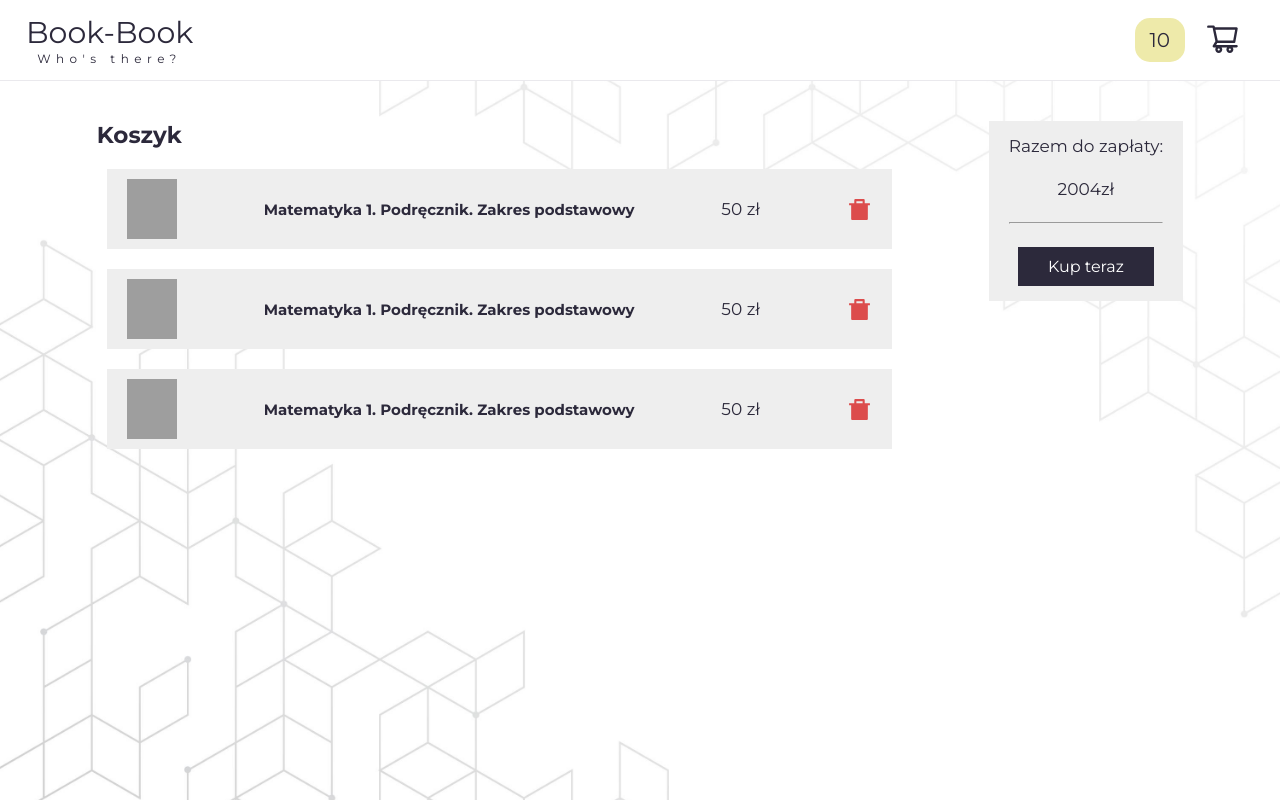
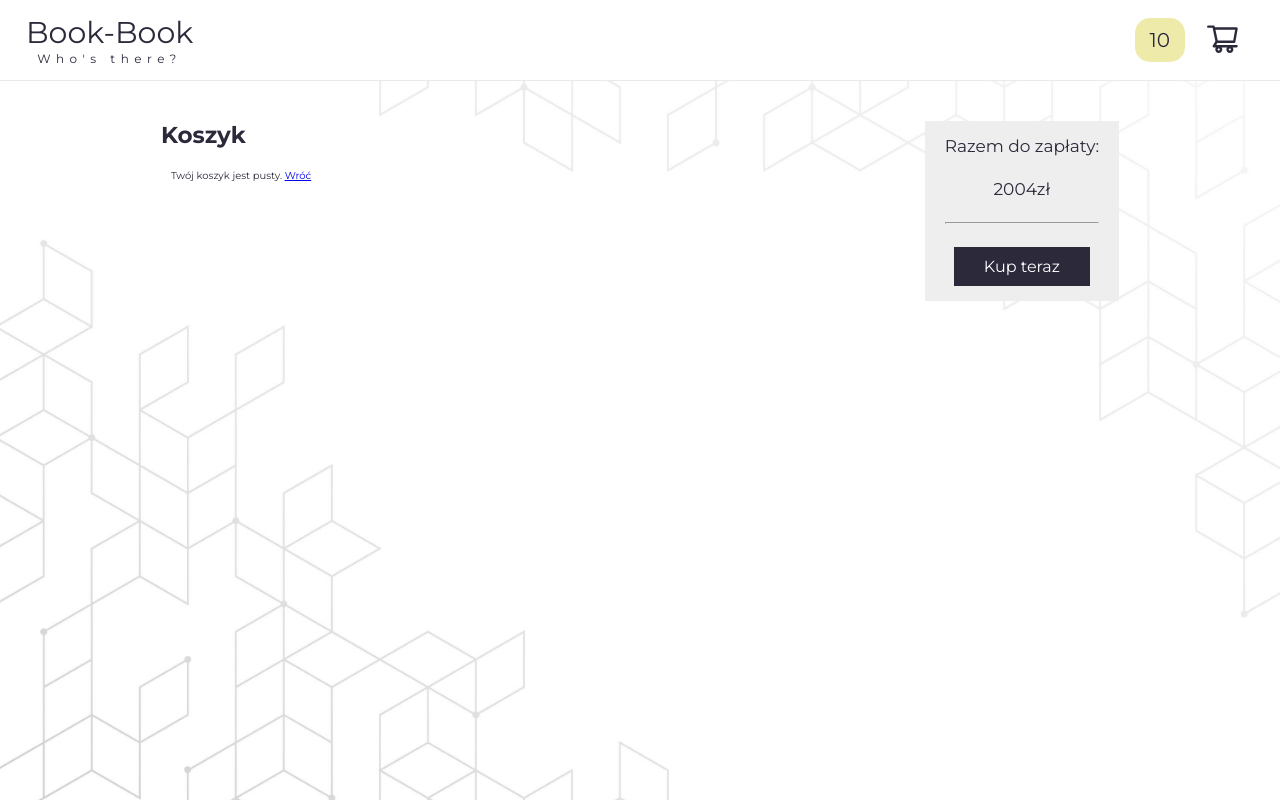
Before and after one commit to jarekm04/book-book_bookstore, a React (Create React App) app: page /koszyk in a window 1280 px wide. Built offline with nearby package versions, Linux system fonts and the light colour scheme; grey boxes are pictures that could not be loaded.

Commit message:
adding to cart stock

```diff
--- a/src/components/Book.jsx
+++ b/src/components/Book.jsx
@@ -1,12 +1,17 @@
+import {useDispatch} from "react-redux";
+import {addToCart} from "../redux/actions/cartAction";
+
 const Book = ({ id, cover_url, title, author, pages, price }) => {
+    const dispatch = useDispatch();
 
-    const handleCart = (e, book) => {
-        const elementID = e.target.parentElement.parentElement.id;
-        if (elementID === book.id.toString() && e.target.textContent === "Dodaj do koszyka") {
-            e.target.textContent = "Usuń z koszyka";
-        } else {
-            e.target.textContent = "Dodaj do koszyka";
-        }
+    const handleCart = () => {
+        dispatch(addToCart(id));
+        // const elementID = e.target.parentElement.parentElement.id;
+        // if (elementID === book.id.toString() && e.target.textContent === "Dodaj do koszyka") {
+        //     e.target.textContent = "Usuń z koszyka";
+        // } else {
+        //     e.target.textContent = "Dodaj do koszyka";
+        // }
     }
 
     return (
@@ -17,7 +22,7 @@ const Book = ({ id, cover_url, title, author, pages, price }) => {
                 <p className="book__author">{author}</p>
                 <p className="book__pages">{pages} stron</p>
                 <p className="book__price">Cena: {price}zł</p>
-                <button className="book__add" onClick={() => console.log(id)}>Dodaj do koszyka</button>
+                <button className="book__add" onClick={handleCart}>Dodaj do koszyka</button>
             </div>
         </article>
     );
--- /dev/null
+++ b/src/components/CartItem.jsx
@@ -0,0 +1,14 @@
+import {RiDeleteBin7Fill} from "react-icons/ri";
+
+const CartItem = ({ id, cover_url, title, price }) => {
+    return (
+        <li className="products__item" key={id}>
+            <img src={cover_url} alt={cover_url} className="item__img"/>
+            <h3 className="item__title">{title}</h3>
+            <p className="item__price">{price}zł</p>
+            <RiDeleteBin7Fill className="item__remove"/>
+        </li>
+    );
+};
+
+export default CartItem;
--- a/src/components/Home.jsx
+++ b/src/components/Home.jsx
@@ -1,6 +1,7 @@
 import {useState, useEffect} from "react";
 import {useSelector, useDispatch} from "react-redux";
 import {getProducts as listProducts} from "../redux/actions/productActions";
+import {addToCart} from "../redux/actions/cartAction";
 import Book from "./Book";
 import {BsFillArrowDownCircleFill} from "react-icons/bs";
 
--- a/src/components/ShoppingCart.jsx
+++ b/src/components/ShoppingCart.jsx
@@ -1,31 +1,28 @@
-import {RiDeleteBin7Fill} from "react-icons/ri";
+import {useDispatch, useSelector} from "react-redux";
 import {Link} from "react-router-dom";
+import CartItem from "./CartItem";
 
 const ShoppingCart = () => {
+    const dispatch = useDispatch();
+
+    const cart = useSelector(state => state.cart);
+    const { cartItems } = cart;
+
     return (
         <section className="shoppingCart">
             <div className="container">
                 <section className="shoppingCart__products">
                     <h2 className="shoppingCart__title">Koszyk</h2>
                     <ul className="products__list">
-                        <li className="products__item">
-                            <img src="https://picsum.photos/200" alt="foto" className="item__img"/>
-                            <h3 className="item__title">Matematyka 1. Podręcznik. Zakres podstawowy</h3>
-                            <p className="item__price">50 zł</p>
-                            <RiDeleteBin7Fill className="item__remove"/>
-                        </li>
-                        <li className="products__item">
-                            <img src="https://picsum.photos/200" alt="foto" className="item__img"/>
-                            <h3 className="item__title">Matematyka 1. Podręcznik. Zakres podstawowy</h3>
-                            <p className="item__price">50 zł</p>
-                            <RiDeleteBin7Fill className="item__remove"/>
-                        </li>
-                        <li className="products__item">
-                            <img src="https://picsum.photos/200" alt="foto" className="item__img"/>
-                            <h3 className="item__title">Matematyka 1. Podręcznik. Zakres podstawowy</h3>
-                            <p className="item__price">50 zł</p>
-                            <RiDeleteBin7Fill className="item__remove"/>
-                        </li>
+                        {cartItems.length === 0 ? (
+                            <div>
+                                Twój koszyk jest pusty. <Link to ="/">Wróć</Link>
+                            </div>
+                        ) : (
+                            cartItems.map(item => (
+                                <CartItem id={item.id} item={item} />
+                            ))
+                        )}
                     </ul>
                 </section>
                 <section className="shoppingCart__summary">
--- a/src/redux/actions/cartAction.jsx
+++ b/src/redux/actions/cartAction.jsx
@@ -8,7 +8,7 @@ export const addToCart = (id) => async (dispatch, getState) => {
     dispatch({
         type: actionTypes.ADD_TO_CART,
         payload: {
-            product: data.id,
+            id: data.id,
             title: data.title,
             author: data.author,
             cover_url: data.cover_url,
```
